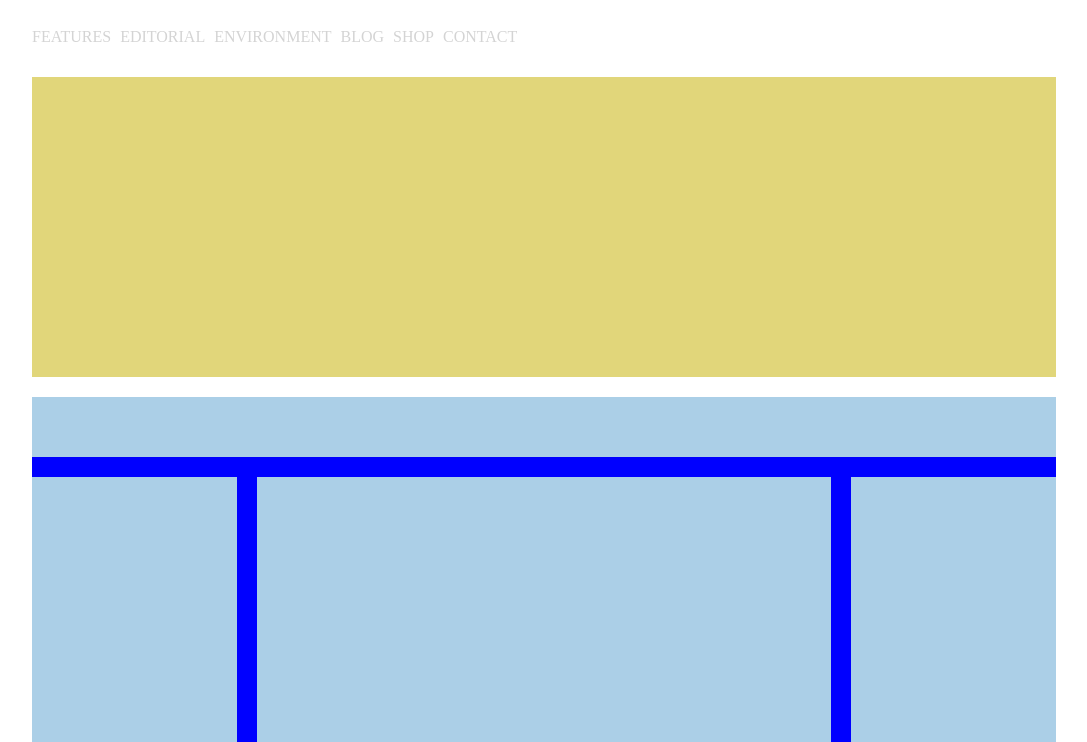
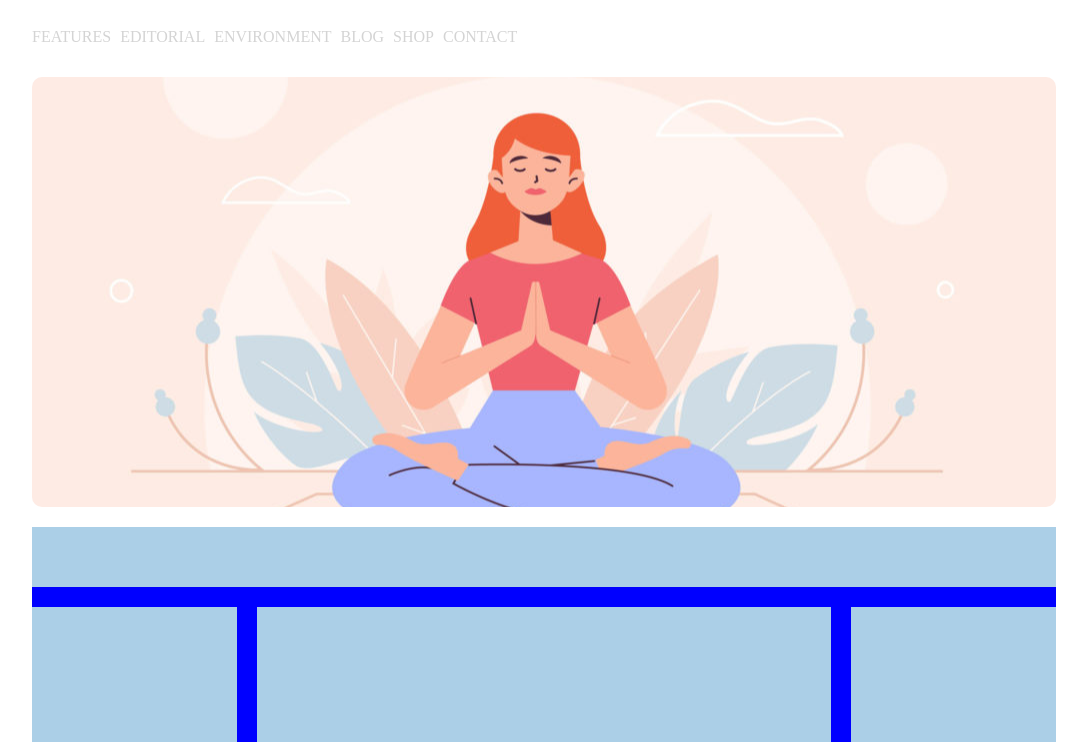
Before and after one commit to Sergjio97/htmlcss-wp, a plain HTML site: page index.html in a window 1280 px wide. Shown: the part 58-800 px from the top of the page, without its empty margins (96-1183 px from the left). Drawn offline with Linux system fonts and the light colour scheme.

Commit message:
header-bottom inserimento immagine di sfondo

```diff
--- a/css/style.css
+++ b/css/style.css
@@ -50,7 +50,11 @@ a {
 
 .header-bottom {
     width: 100%;
+    height: 430px;
     margin-bottom: 20px;
+    border-radius: 10px;
+    background-image: url(../img/banner.jpg);
+    background-position: center;
 }
 
 /* *** / header *** */
--- a/index.html
+++ b/index.html
@@ -35,7 +35,7 @@
 
             </div>
 
-            <div class="header-bottom clearfix debug"></div>
+            <div class="header-bottom clearfix"></div>
 
         </header>
         <!-- / header -->
```
